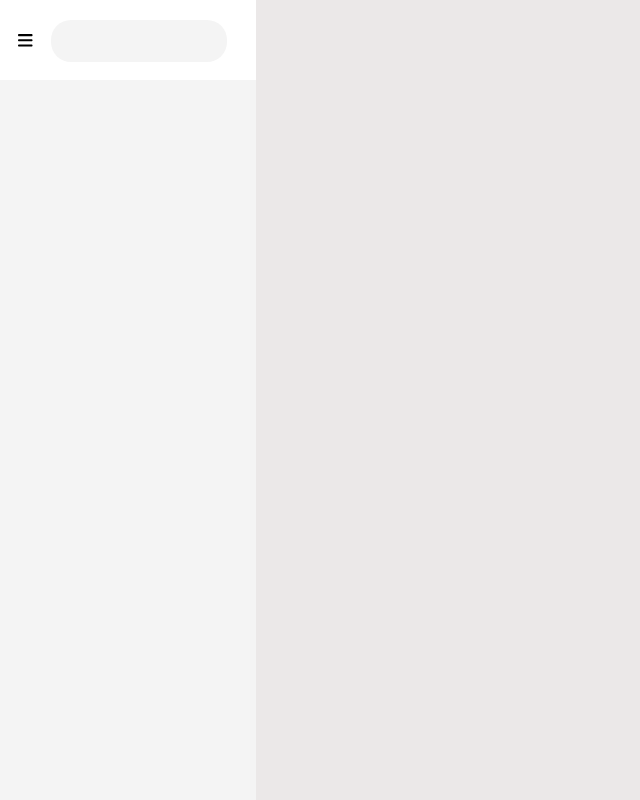
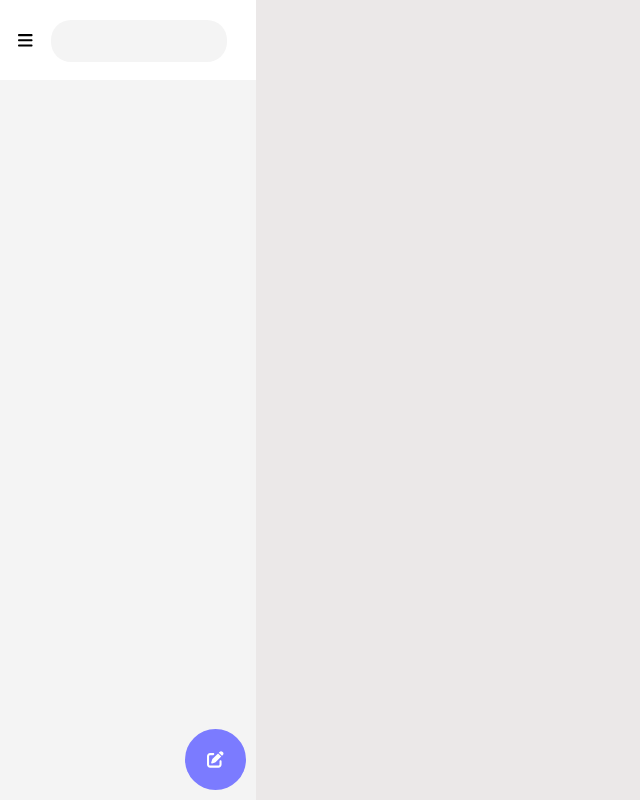
Before and after one commit to koryun23/chat-application-frontend, a React (Create React App) app: page /home in a window 1280 px wide. Shown: the whole page, without its empty margins (0-640 px from the left). Built offline with nearby package versions, Linux system fonts and the light colour scheme; sample sign-in values are in the browser's storage; the HTML template or start-up script is replaced by a standard one.

Commit message:
creating a button for adding chats

```diff
--- a/src/css/home/HomePage.css
+++ b/src/css/home/HomePage.css
@@ -56,8 +56,12 @@
     background-color: white;
 }
 
+.menu-button:hover {
+    background-color:rgb(232, 232, 232);
+}
+
 .menu-button:active {
-    background-color:rgb(232, 232, 232)
+    background-color:rgb(200, 200, 200);
 }
 
 .search-input {
@@ -87,3 +91,25 @@
     bottom: 0;
     overflow-y: auto;
 }
+
+.add-chat-button {
+    position: absolute;
+    bottom: 10px;
+    right: 10px;
+    padding: 20px;
+    border: 2px solid transparent;
+    border-radius: 100%;
+    background-color: rgb(123, 123, 255);
+    color: white;
+}
+
+.add-chat-button:hover {
+    background-color: rgb(153, 153, 255);
+}
+
+.add-chat-button:active {
+    background-color: rgb(103, 103, 255);
+}
+.no-display {
+    display: none
+}
--- a/src/pages/home/HomePage.js
+++ b/src/pages/home/HomePage.js
@@ -5,13 +5,19 @@ import { FontAwesomeIcon } from "@fortawesome/react-fontawesome";
 import { useState } from "react";
 export default function HomePage(props) {
 
+    const [sidebarOnHover, setSidebarOnHover] = useState(false);
+
     const onLogOut = () => {
         localStorage.clear();
     }
 
+    // nav bar options to choose
+    // 1) profile
+    // 2) sign out
+
     return (
         <div className="main">
-            <div className="sidebar">
+            <div className="sidebar" onMouseEnter={() => setSidebarOnHover(true)} onMouseLeave={() => setSidebarOnHover(false)}>
                 <div className="commands">
                     <div className="menu">
                         <button className="menu-button">
@@ -27,12 +33,14 @@ export default function HomePage(props) {
                 <div className="chats">
 
                 </div>
-
+                <div className="selected-chat">
+                    <button className={sidebarOnHover ? "add-chat-button" : "add-chat-button no-display"}>
+                        <FontAwesomeIcon icon={faEdit} size="lg" />
+                    </button>
+                </div>
             </div>
 
-            <div className="selected-chat">
 
-            </div>
         </div>
     );
 }
```
